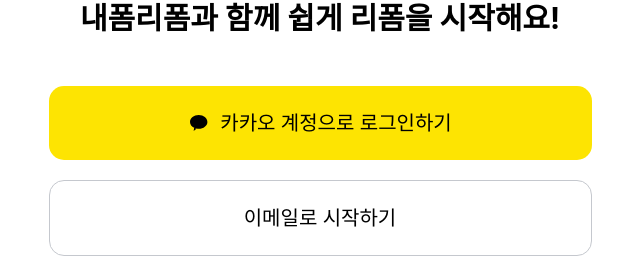
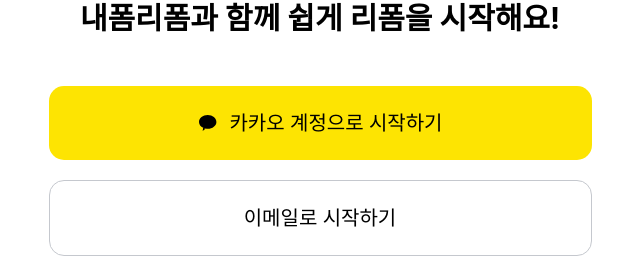
Before and after one commit to UMC-9th-project/myform-reform-FE, a React (Vite) app: page /signup in a window 1280 px wide. Shown: the part 334-591 px from the top of the page, without its empty margins (320-960 px from the left). Built offline with nearby package versions, Linux system fonts and the light colour scheme; no server answers; a web font is replaced by a local one.

Commit message:
[FIX] 회원가입 텍스트 & 로고 네비게이션 수정 (#131)

```diff
--- a/src/pages/signup/SignupPage.tsx
+++ b/src/pages/signup/SignupPage.tsx
@@ -30,7 +30,7 @@
         className="body-b0-md w-full mb-[1.25rem] rounded-[0.9375rem]"
       >
         <img src={kakao} alt="kakao" />
-        카카오 계정으로 로그인하기
+        카카오 계정으로 시작하기
       </Button1>
 
       <Button1
--- a/src/pages/signup/reformer/ReformerRegistration.tsx
+++ b/src/pages/signup/reformer/ReformerRegistration.tsx
@@ -115,7 +115,7 @@
 
       <div className="flex flex-col items-center mb-[2.19rem]">
         <div className="mb-[2.1875rem]">
-          <img src={logo2} alt="내폼리폼 로고" className="h-[5.46875rem]" />
+          <img src={logo2} alt="내폼리폼 로고" className="h-[5.46875rem] cursor-pointer" onClick={() => navigate('/home')}/>
         </div>
         <h1 className="heading-h4-bd text-center text-[var(--color-black)]">
           <p className="mb-0">간단한 리폼러 신청으로</p>
```
